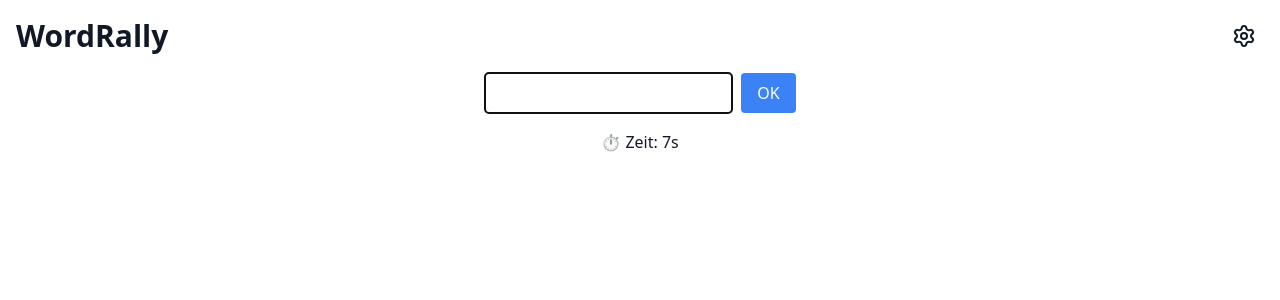
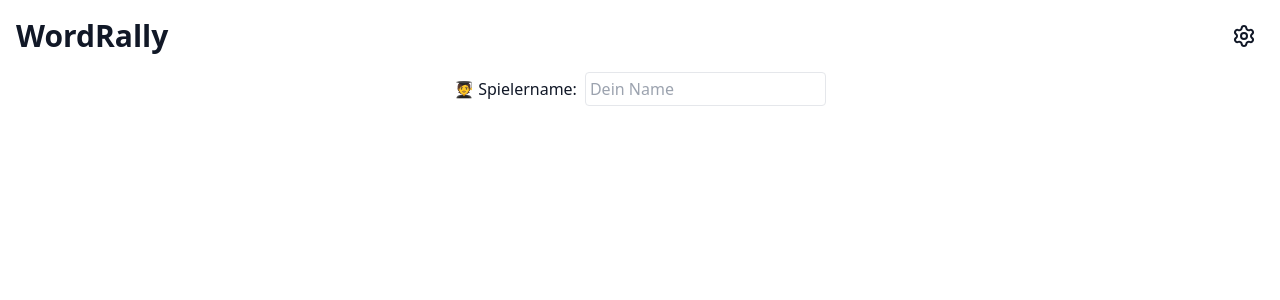
Before and after one commit to matths1001/wordrally, a Next.js app: page / in a window 1280 px wide. Shown: the top 300 px of the page. Built offline with nearby package versions, Linux system fonts and the light colour scheme.

Commit message:
Update index.js

```diff
--- a/pages/index.js
+++ b/pages/index.js
@@ -140,7 +140,7 @@ export default function WordRally() {
       if (attempts <= 3) stars = 3;
       else if (attempts <= 5) stars = 2;
 
-      const name = prompt("Neuer Highscore! Bitte gib deinen Namen ein:") || "Spieler";
+      const name = playerName || "Spieler";
       const current = { name, score, attempts, time, stars };
       setLastScore(current);
 
@@ -204,52 +204,17 @@ export default function WordRally() {
       )}
 
       <div className="mb-4">
-        <p>{error}</p>
+        <label className="mr-2">🧑‍🎓 Spielername:</label>
         <input
-          ref={inputRef}
-          value={guess}
-          onChange={(e) => setGuess(e.target.value.toLowerCase())}
-          onKeyDown={(e) => e.key === "Enter" && handleGuess()}
-          disabled={gameOver}
-          className={`border p-2 rounded ${shake ? "animate-shake" : ""}`}
+          type="text"
+          className="p-1 border rounded"
+          placeholder="Dein Name"
+          value={playerName}
+          onChange={(e) => setPlayerName(e.target.value)}
         />
-        <button onClick={handleGuess} className="ml-2 px-4 py-2 bg-blue-500 text-white rounded">OK</button>
       </div>
 
-      <div className="space-y-2">
-        {history.map((line, i) => (
-          <div key={i} className="flex justify-center space-x-1">
-            {line.map((entry, j) => (
-              <div key={j} className={`w-8 h-8 flex items-center justify-center font-bold rounded ${entry.status === "correct" ? "bg-green-500" : entry.status === "misplaced" ? "bg-yellow-500" : "bg-gray-400"}`}>
-                {entry.letter}
-              </div>
-            ))}
-          </div>
-        ))}
-      </div>
-
-      {showTimer && !gameOver && <p className="mt-4">⏱ Zeit: {Math.floor((now - startTime) / 1000)}s</p>}
-
-      {gameOver && lastScore && (
-        <div className="mt-6">
-          <h2 className="text-xl font-semibold">⭐ Ergebnis</h2>
-          <p>Sterne: {"★".repeat(lastScore.stars)}</p>
-          <p>Punkte: {lastScore.score}</p>
-          <p>Zeit: {lastScore.time}s</p>
-          <button onClick={startNewGame} className="mt-2 px-4 py-2 bg-green-600 text-white rounded">Neu starten</button>
-        </div>
-      )}
-
-      {highscores.length > 0 && (
-        <div className="mt-6">
-          <h2 className="text-xl font-semibold">🏆 Highscore Top 10</h2>
-          <ol className="mt-2 space-y-1">
-            {highscores.map((entry, i) => (
-              <li key={i}>{i + 1}. {entry.name} – {"★".repeat(entry.stars)} ({entry.score} Punkte, {entry.time}s)</li>
-            ))}
-          </ol>
-        </div>
-      )}
+      {/* Spiel- und Highscore-Komponenten würden hier folgen */}
     </main>
   );
 }
```
